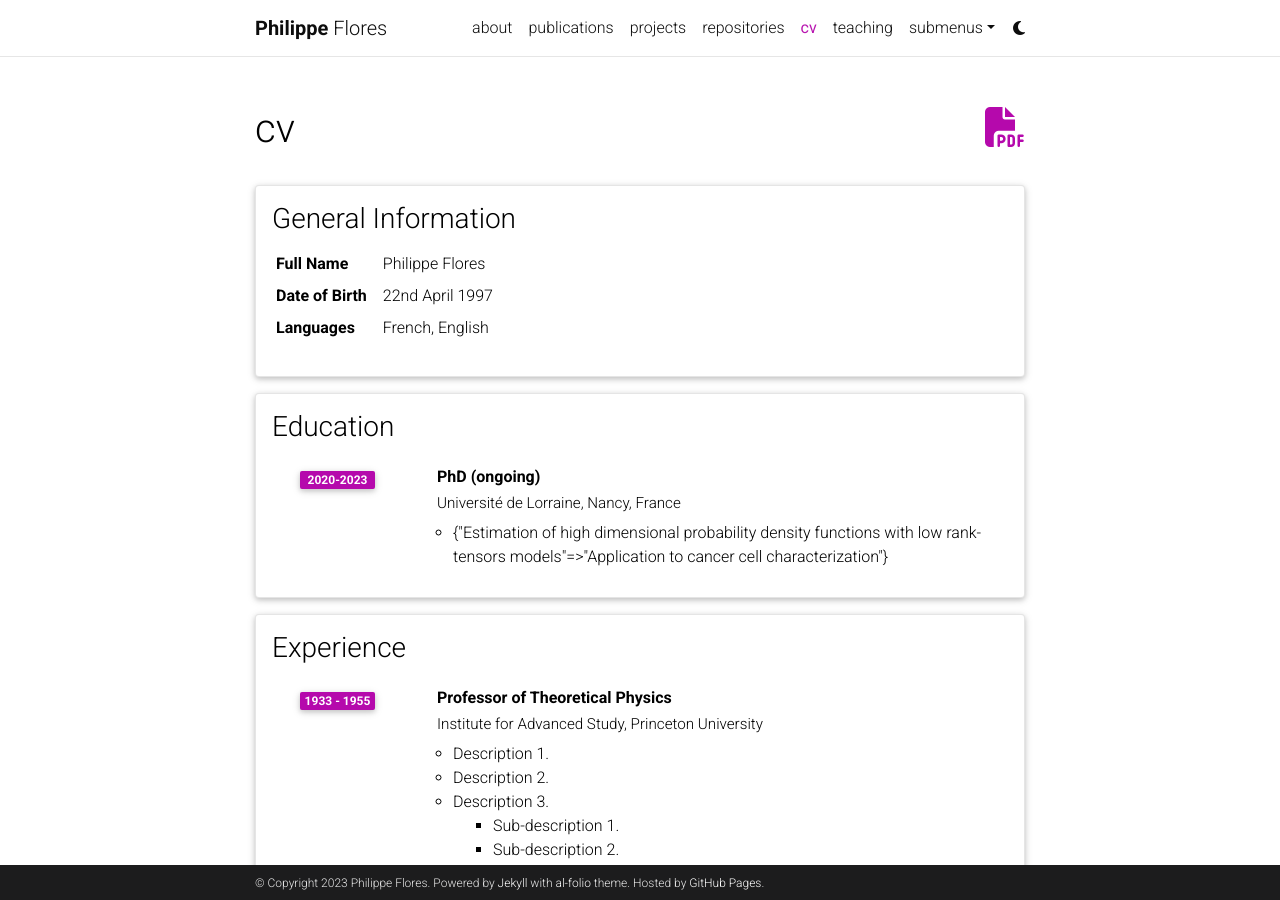
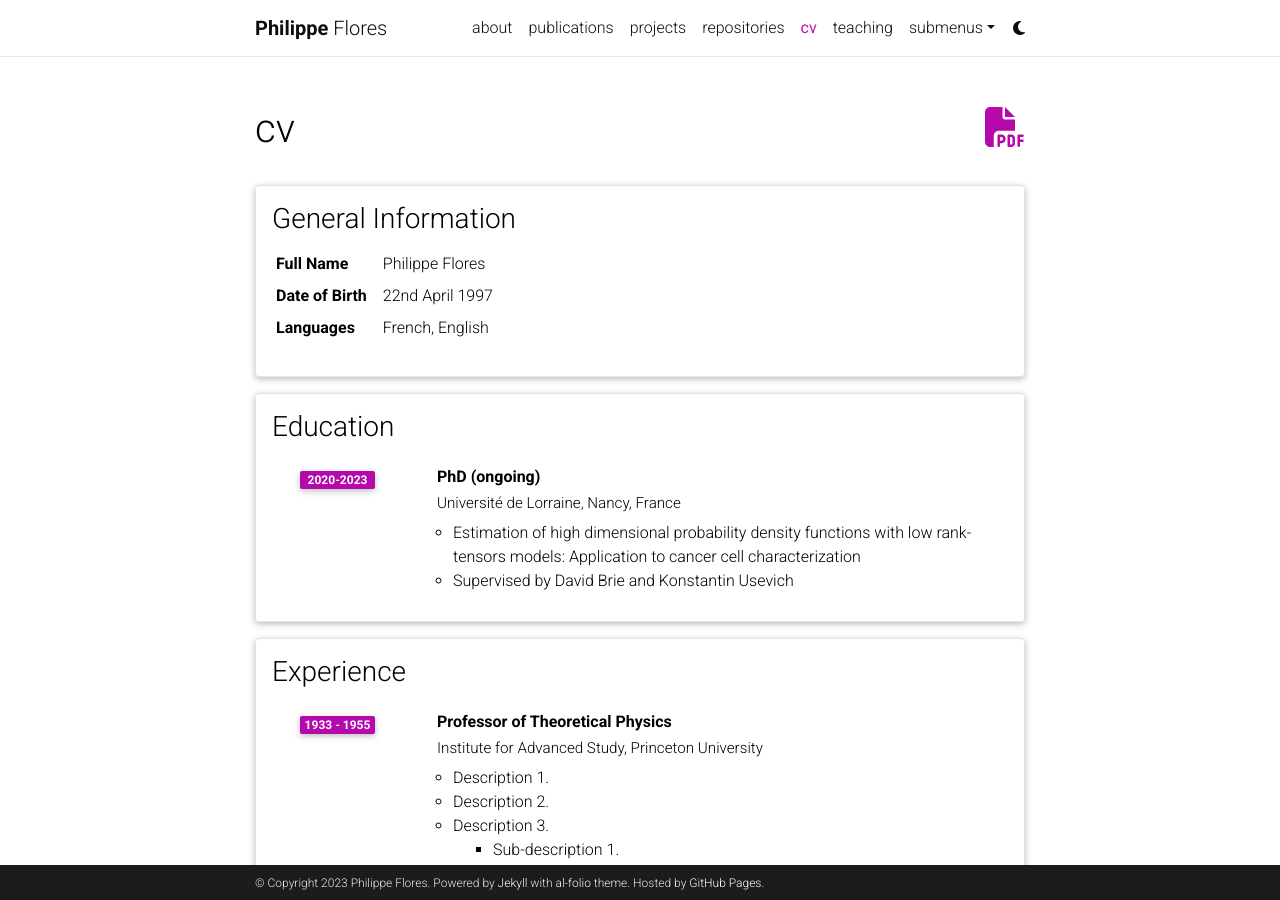
Before and after one commit to philippeflores/philippeflores.github.io, a Jekyll site: the page built from _pages/cv.md, in a window 1280 px wide and 900 px high. Built offline with Jekyll 4.4.1, drawn with Linux system fonts in a browser that asks for light colours; comment, search, counter and statistics services are not loaded; a style sheet for code colours, icons or effects is not loaded.

Commit message:
Update cv.yml in PhD

```diff
--- a/_data/cv.yml
+++ b/_data/cv.yml
@@ -15,7 +15,8 @@
       institution: Université de Lorraine, Nancy, France
       year: 2020-2023
       description:
-        - Estimation of high dimensional probability density functions with low rank-tensors models: Application to cancer cell characterization
+        - "Estimation of high dimensional probability density functions with low rank-tensors models: Application to cancer cell characterization"
+        - "Supervised by David Brie and Konstantin Usevich"
 
 - title: Experience
   type: time_table
```
